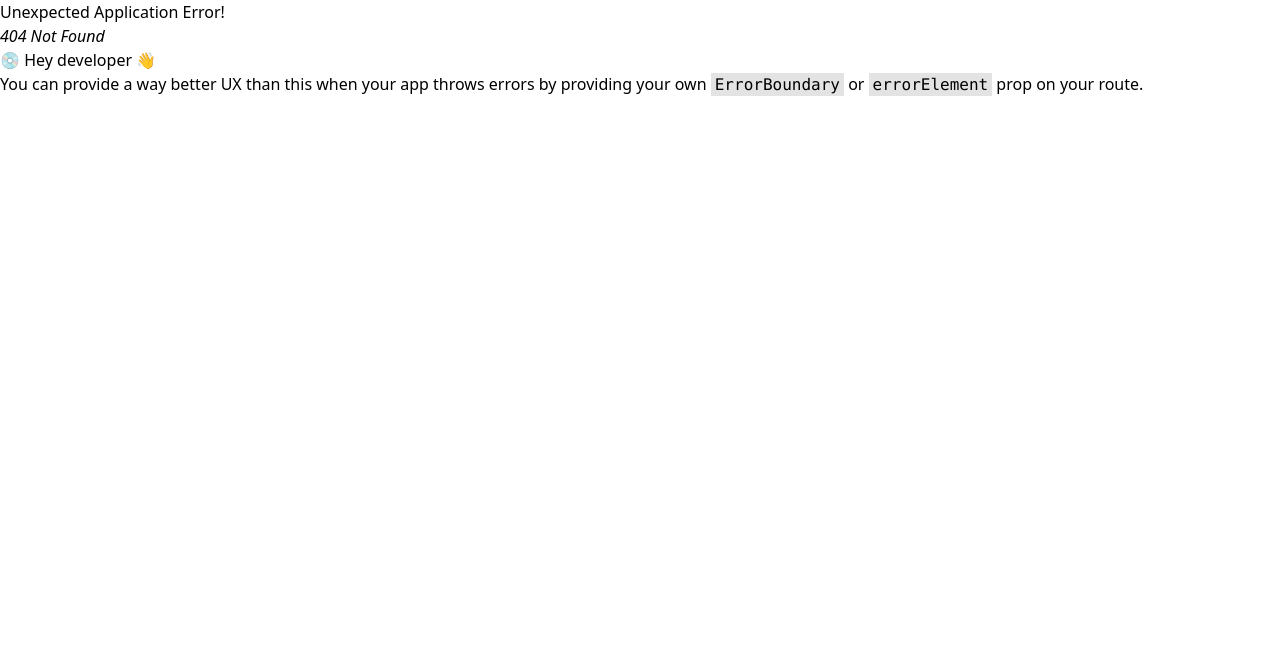
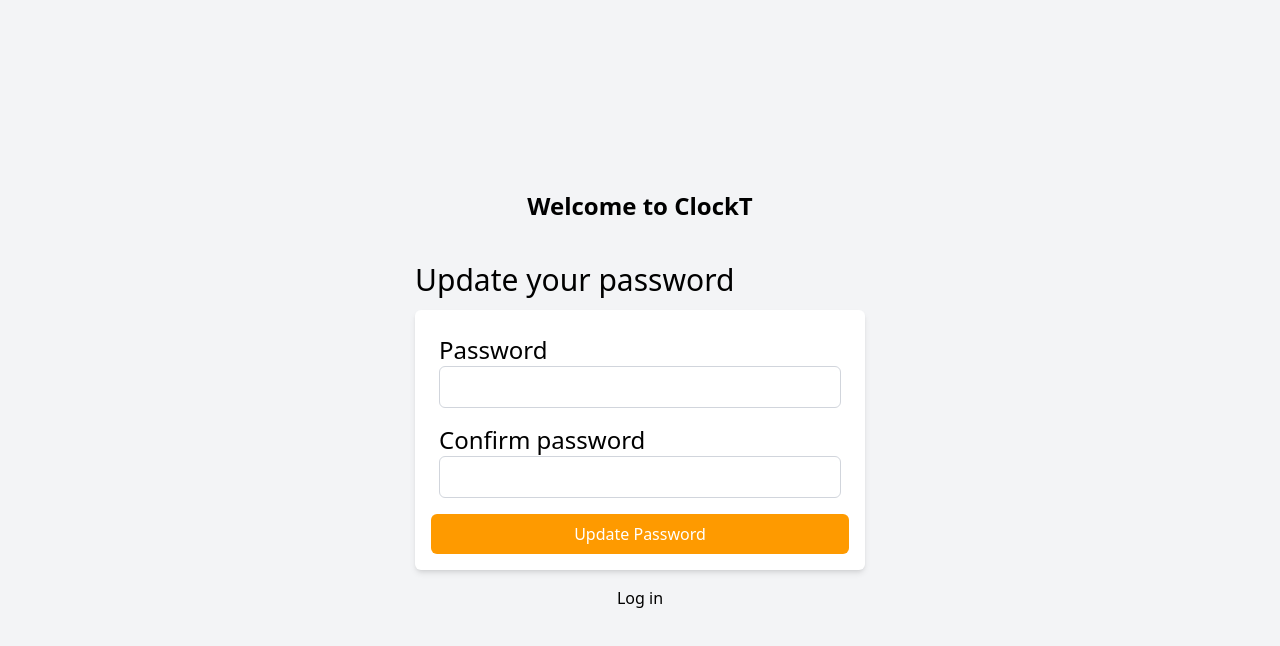
Before and after one commit to MarbeniX/BackendProject_front, a React (Vite) app: page /auth/reset-password/1 in a window 1280 px wide. Before the commit this address had no page. Shown: the top 646 px of the page. Built offline with nearby package versions, Linux system fonts and the light colour scheme.

Commit message:
Autenticación temrinada

```diff
--- a/src/router.tsx
+++ b/src/router.tsx
@@ -6,17 +6,10 @@ import LoginView from "./views/Auth/LoginView";
 import RegisterView from "./views/Auth/RegisterView";
 import RequestTokenView from "./views/Auth/RequestTokenView";
 import ConfirmAccountView from "./views/Auth/ConfirmAccountView";
+import RequestPasswordCode from "./views/Auth/RequestPasswordCode";
+import ResetPasswordView from "./views/Auth/ResetPasswordView";
 
 const router = createBrowserRouter([
-    {
-        path: "/",
-        element: <AppLayout />,
-        children: [
-            {
-                index: true,element: <DashboardView />
-            }
-        ]
-    },
     {
         path: "/auth",
         element: <AuthLayout />,
@@ -25,8 +18,17 @@ const router = createBrowserRouter([
             { path: 'register', element: <RegisterView/> },
             { path: 'confirm-account', element: <ConfirmAccountView /> },
             { path: 'request-code', element: <RequestTokenView/>},
+            { path: 'request-password-code', element: <RequestPasswordCode /> },
+            { path: 'reset-password/:token', element: <ResetPasswordView /> },
         ]
-    }
+    },
+    {
+        path: "/",
+        element: <AppLayout />,
+        children: [
+            { index: true, element: <DashboardView />}
+        ]
+    },
 ])
 
 export default function Router(){
--- a/src/services/AuthService.ts
+++ b/src/services/AuthService.ts
@@ -56,15 +56,15 @@ export async function requestPasswordCode(formData: AuthRequestCodeForm){
     try{
         const url = 'auth/req-passreset-code'
         const { data } = await api.post(url, formData)
-        return data;
+        return data.message;
     }catch (error) {
         if(isAxiosError(error) && error.response){
-            throw new Error(error.response.data.error);
+            throw new Error(error.response.data.message);
         }
     }
 }
 
-export async function updatePassword({formData, token} : {formData: AuthUpdatePasswordForm, token: TokenConfirmAccountForm}) {
+export async function updatePassword({formData, token} : {formData: AuthUpdatePasswordForm, token: TokenConfirmAccountForm['token']}) {
     try{
         const url = `/auth/update-password/${token}`
         const { data } = await api.post(url, formData)
--- /dev/null
+++ b/src/views/Auth/RequestPasswordCode.tsx
@@ -0,0 +1,82 @@
+import { toast, ToastContainer } from "react-toastify"
+import { useForm } from "react-hook-form"
+import { useMutation } from "@tanstack/react-query"
+import { requestPasswordCode } from "@/services/AuthService"
+import type { AuthRequestCodeForm } from "@/types/authTypes"
+import { Link } from "react-router-dom"
+
+export default function RequestPasswordCode() {
+    const initialValues = {
+        email: '',
+    }
+
+    const { register, handleSubmit, formState: { errors } } = useForm({defaultValues: initialValues })
+
+    const { mutate } = useMutation({
+        mutationFn: requestPasswordCode,
+        onError: (error) => {
+            toast.error(error.message)
+        },
+        onSuccess: (data) => {
+            toast.success(data)
+        }
+    })
+
+    const handleRequestCode = (formData: AuthRequestCodeForm) => {
+        mutate(formData)
+    }
+
+    return (
+        <>
+            <h1 className="text-3xl mb-2">Request password code</h1>
+            <form
+                onSubmit={handleSubmit(handleRequestCode)}
+                className="bg-white p-4 rounded shadow-md"
+                noValidate
+            >
+                <div className="flex flex-col">
+                    <label className="text-2xl">Email</label>
+                    <input
+                        id="email"
+                        type="email"
+                        className="border border-gray-300 p-2 rounde-md mb-2"
+                        {...register('email',{
+                            required: 'Email is required',
+                            pattern: {
+                                value: /^[^\s@]+@[^\s@]+\.[^\s@]+$/,
+                                message: 'Invalid email format'
+                            }
+                        })}
+                    />
+                    {errors.email && (
+                        <span className="text-red-500">{errors.email.message}</span>
+                    )}
+                </div>
+
+                <input
+                    type="submit"
+                    value="Request Code"
+                    className="w-full bg-amber-600 text-white p-2 rounded cursor-pointer hover:bg-amber-700 transition-colors mt-2"
+                />
+            </form>
+
+            <div className="flex justify-center mt-3">
+                <Link to="/auth">
+                    Log in
+                </Link>
+            </div>
+
+            <ToastContainer
+                position="top-right"
+                autoClose={3000}
+                hideProgressBar={false}
+                newestOnTop={false}
+                closeOnClick
+                rtl={false}
+                pauseOnFocusLoss
+                draggable
+                pauseOnHover
+            />
+        </>
+    )
+}
--- /dev/null
+++ b/src/views/Auth/ResetPasswordView.tsx
@@ -0,0 +1,108 @@
+import { toast, ToastContainer } from "react-toastify"
+import { useForm } from "react-hook-form"
+import { useMutation } from "@tanstack/react-query"
+import { updatePassword } from "@/services/AuthService"
+import type { AuthUpdatePasswordForm } from "@/types/authTypes"
+import { useParams } from "react-router-dom"
+import { Link } from "react-router-dom"
+
+export default function ResetPasswordView() {
+    const initialValues = {
+        password: '',
+        passwordConfirm: ''
+    }
+
+    const { token } = useParams()
+    const { register, handleSubmit, formState: { errors } } = useForm({ defaultValues: initialValues })
+
+    const { mutate } = useMutation({
+        mutationFn: updatePassword,
+        onError: (error) => {
+            toast.error(error.message)
+        },
+        onSuccess: (data) => {
+            toast.success(data.message)
+        }
+    })
+
+    const handleUpdatePassword = (formData : AuthUpdatePasswordForm) => {
+        if (!token) {
+            toast.error("Invalid or missing token.");
+            return;
+        }
+        mutate({formData, token})
+    }
+
+    return (
+        <>
+            <h1 className="text-3xl">Update your password</h1>
+            <form
+                onSubmit={handleSubmit(handleUpdatePassword)}
+                className="bg-white rounded-md shadow-md p-4 mt-3"
+            >
+                <div className="flex flex-col p-2">
+                    <label className="text-2xl">Password</label>
+                    <input
+                        id="password"
+                        type="password"
+                        className="border border-gray-300 rounded-md p-2"
+                        {...register("password", {
+                            required: "Password is required",
+                            minLength: {
+                                value: 8,
+                                message: "Password must be at least 8 characters"
+                            }
+                        })}
+                    />
+                    {errors.password && (
+                        <span className="text-red-500">{errors.password.message}</span>
+                    )}
+                </div>
+
+                <div className="flex flex-col p-2">
+                    <label className="text-2xl">Confirm password</label>
+                    <input
+                        id="passwordConfirm"
+                        type="password"
+                        className="border border-gray-300 rounded-md p-2"
+                        {...register("passwordConfirm", {
+                            required: "Password confirmation is required",
+                            validate: (value, formValues) => {
+                                if(value !== formValues.password) {
+                                    return "Passwords do not match";
+                                }
+                            }
+                        })}
+                    />
+                    {errors.passwordConfirm && (
+                        <span className="text-red-500">{errors.passwordConfirm.message}</span>
+                    )}
+                </div>
+
+                <input
+                    type="submit"
+                    className="w-full bg-amber-500 hover:bg-amber-600 text-white p-2 rounded-md cursor-pointer mt-2"
+                    value="Update Password"
+                />
+            </form>
+
+            <div className="flex justify-center mt-4">
+                <Link to="/auth">
+                    Log in
+                </Link>
+            </div>
+
+            <ToastContainer
+                position="top-right"
+                autoClose={5000}
+                hideProgressBar={false}
+                newestOnTop={false}
+                closeOnClick
+                rtl={false}
+                pauseOnFocusLoss
+                draggable
+                pauseOnHover
+            />
+        </>
+    )
+    }
```
